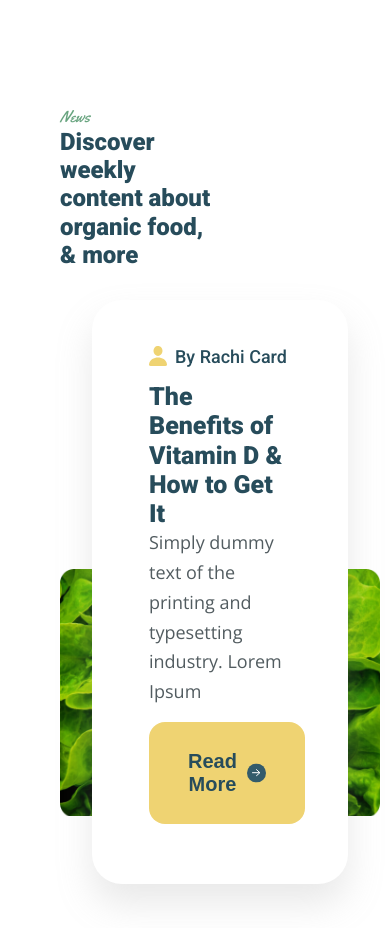
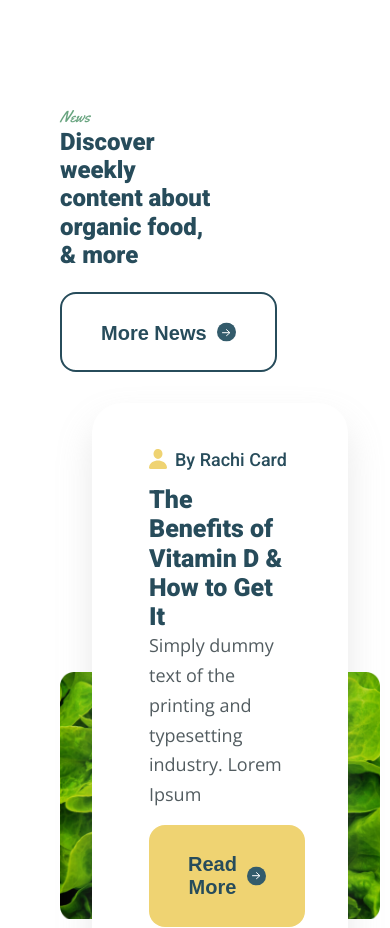
Before and after one commit to Vladimir-Maselskiy/sswu-shop-final-front, a React (Create React App) app: page / in a window 390 px wide. Shown: the part 6440-7368 px from the top of the page. Built offline with nearby package versions, Linux system fonts and the light colour scheme.

Commit message:
feat: blog add requared button

```diff
--- a/src/components/Blog/Blog.scss
+++ b/src/components/Blog/Blog.scss
@@ -15,16 +15,27 @@
   padding-right: 260px;
 }
 
-.blog-title {
+.blog__title {
   @extend .section-title;
 }
 
-.blog-message {
+.blog__message-box {
+  display: flex;
+  justify-content: space-between;
+  align-items: end;
+}
+
+.blog__message {
   @extend .section-message;
   width: 50%;
 }
+.blog__more-news-button {
+  @include getButtonWithArrow($white-color, $first-accent-color);
+  border: 2px solid $first-accent-color;
+  max-height: 80px;
+}
 
-.blog-content-box {
+.blog__content-box {
   display: flex;
   gap: 46px;
   margin-top: 48px;
@@ -137,7 +148,7 @@
     padding-left: 160px;
     padding-right: 160px;
   }
-  .blog-content-box {
+  .blog__content-box {
     flex-direction: column;
   }
   .blog__item {
@@ -152,29 +163,27 @@
     padding-left: 60px;
     padding-right: 60px;
   }
+  .blog__message-box {
+    flex-direction: column;
+    align-items: flex-start;
+  }
 }
 
 @media screen and (max-width: 540px) {
-  .blog-content-box {
+  .blog__content-box {
     gap: 100px;
-  }
-  .blog-content-box {
     margin-top: 100px;
   }
 }
 @media screen and (max-width: 513px) {
-  .blog-content-box {
+  .blog__content-box {
     gap: 200px;
-  }
-  .blog-content-box {
     margin-top: 160px;
   }
 }
 @media screen and (max-width: 473px) {
-  .blog-content-box {
+  .blog__content-box {
     gap: 300px;
-  }
-  .blog-content-box {
     margin-top: 300px;
   }
 }
--- a/src/components/Blog/Blog.tsx
+++ b/src/components/Blog/Blog.tsx
@@ -11,12 +11,15 @@ export const Blog = () => {
       styles={{ height: Math.max(windowWidth / 2.138, 206) }}
     >
       <>
-        <p className="blog-title">News</p>
-        <p className="blog-message">
-          Discover weekly content about organic food, & more
-        </p>
+        <p className="blog__title">News</p>
+        <div className="blog__message-box">
+          <p className="blog__message">
+            Discover weekly content about organic food, & more
+          </p>
+          <button className="blog__more-news-button">More News</button>
+        </div>
 
-        <Box className="blog-content">
+        <Box className="blog__content">
           <>
             <div className="blog__item">
               <div className="blog__item-image">
```
